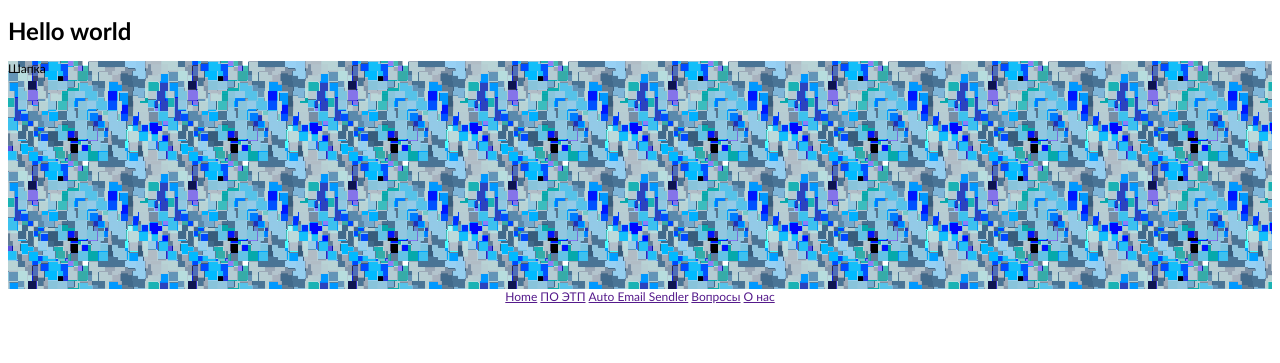
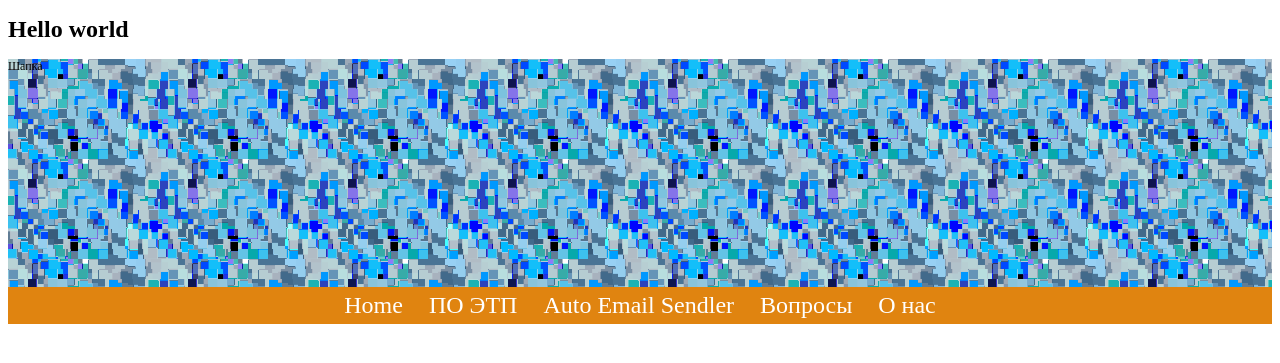
Before and after one commit to va0z/lesson, a PHP site: page /index.html in a window 1280 px wide. Shown: the top 363 px of the page. Run offline with PHP 8.4, Linux system fonts and the light colour scheme; some libraries are stand-ins or nearby versions.

Commit message:
header err

```diff
--- a/css/main.css
+++ b/css/main.css
@@ -1,5 +1,5 @@
-    html {
-    font-family: 'Gill Sans', 'Gill Sans MT', Calibri, 'Trebuchet MS', sans-serif;
+html {
+    font-family: 'Times New Roman', Times, serif;
     font-size: 12px;
 }
 
@@ -14,9 +14,46 @@
 
 }
 
+
+/*navigator*/
+
 .nav-wrp {
     width: 100%;
+    background-color: #e08410;
+ //   display: inline-block;
 }
 .nav {
     text-align: center;
+    font-size: 2rem;
 }
+
+.nav a {
+    display: inline-block;
+    text-decoration: none;
+    color: white;
+    padding: 5px 10px;
+    transition: .2s linear;
+}
+
+.nav a:hover {
+    box-shadow: inset .5px 0px 1px white,
+                inset 0px 0px 1em  #ffc786d0,
+                1px 0px 2px -1px #422c10;
+
+}
+
+.nav-menu-act{
+
+    box-shadow: inset .5px 0px 1px white,
+                inset 0px 0px 1.5em  #f7d0a4e7,
+                1px 0px 2px -1px #422c10;
+
+}
+
+
+
+.nav a:active {
+    background-color: rgb(245, 227, 128);
+    box-shadow: -.1em 0 .3em -.1em rgba(247, 255, 225, 0.932),
+                .1em 0 .3em -.1em rgba(247, 255, 225, 0.932),
+                inset 0 0 .375em #f59a2bd3;}
```
Also changed, not shown: img/aesendler_screen_color.png (added), img/poetp_screen_color.png (added).
